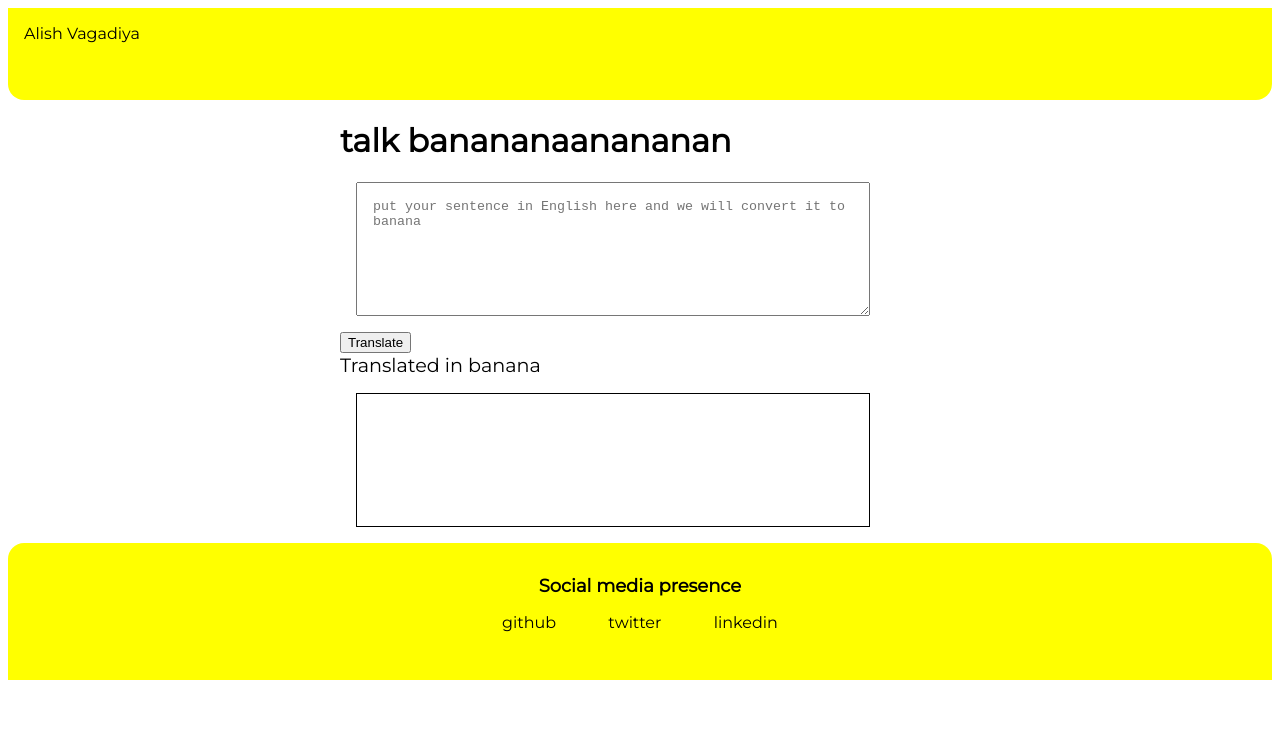
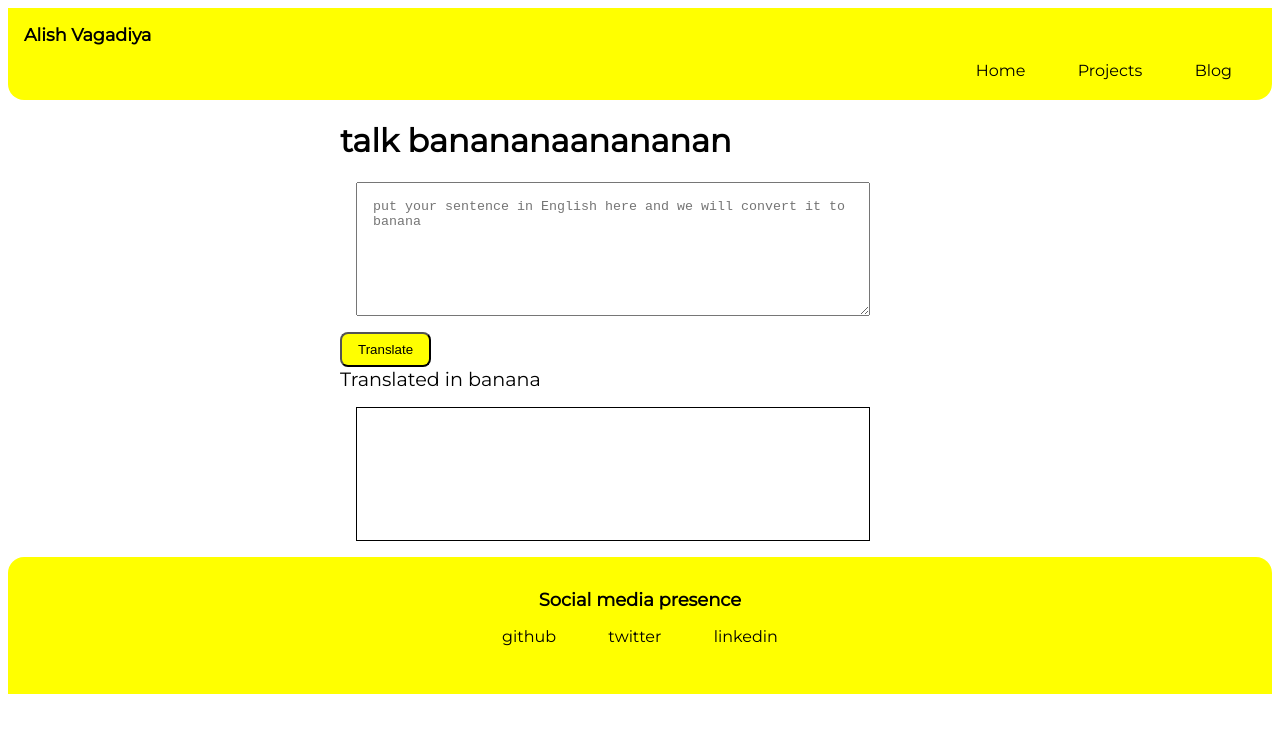
Before and after one commit to alishvagadiya/minionLanguage, a plain HTML site: page index.html in a window 1280 px wide. Drawn offline with Linux system fonts and the light colour scheme.

Commit message:
style:design updated.  header and footer added.

```diff
--- a/index.html
+++ b/index.html
@@ -9,6 +9,17 @@
 <body>
     <nav class="container navigation">
         <div class="nav-brand">Alish Vagadiya</div>
+        <ul class="list-non-bullet nav-pills">
+            <li class="list-item-inline">
+                <a class="link" href="/">Home</a>
+            </li>
+            <li class="list-item-inline">
+                <a class="link link-active" href="/projects.html">Projects</a>
+            </li>
+            <li class="list-item-inline">
+                <a class="link" href="/blogs.html">Blog</a>
+            </li>
+        </ul>
     </nav>
 
     <div class="container container-center">
--- a/styles.css
+++ b/styles.css
@@ -34,12 +34,32 @@ textarea {
     padding: 1rem;
 }
 
+#btnTranslate{
+    background-color: var(--primary-color);
+    border-radius: 0.5rem;
+    color: black;
+    padding: 0.5rem 1rem;
+}
+
 .navigation{
     background-color: var(--primary-color);
     color: black;
     padding: 1rem;
     height: 60px;
     border-radius: 0rem 0rem 1rem 1rem;
+}
+
+.navigation .nav-pills{
+    text-align: right;
+}
+
+.navigation .nav-brand{
+    font-weight: bold;
+    font-size: 1.1rem;
+}
+
+.navigation .link{
+    color: black;
 }
 
 
```
